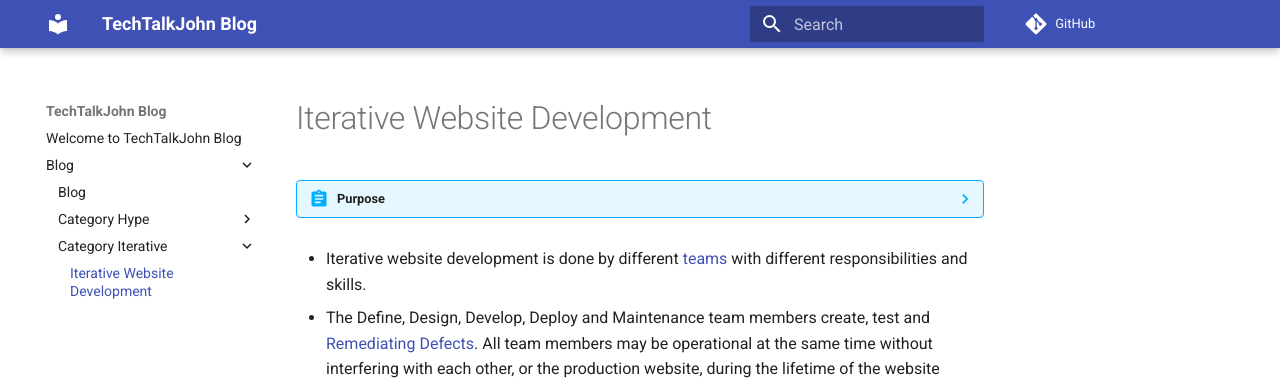
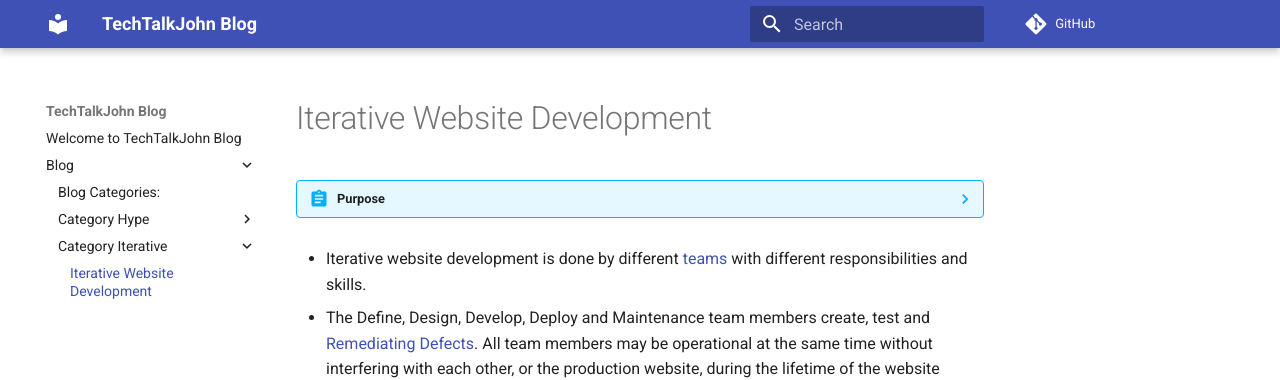
Before and after one commit to JohnTelford/mkdocs_blog, an MkDocs documentation site: the page built from docs/blog/Category Iterative/iterative.md, in a window 1280 px wide. Shown: the top 380 px of the page. Built offline with MkDocs 1.6.1 and Material for MkDocs 9.7.7, drawn with Linux system fonts in a browser that asks for light colours; comment, search, counter and statistics services are not loaded.

Commit message:
refactor
Signed-off-by: John <john@johntelford.com>

```diff
--- a/docs/blog/index.md
+++ b/docs/blog/index.md
@@ -1 +1 @@
-# Blog
+# Blog Categories:
```
Also changed, not shown: docs/blog/Category Iterative/iterative.md (+1 -1 lines), docs/index.md (+1 -1 lines).
